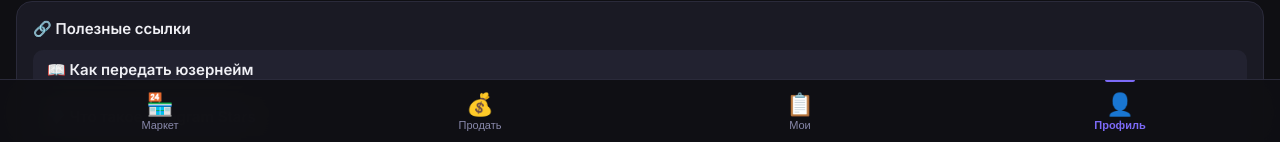
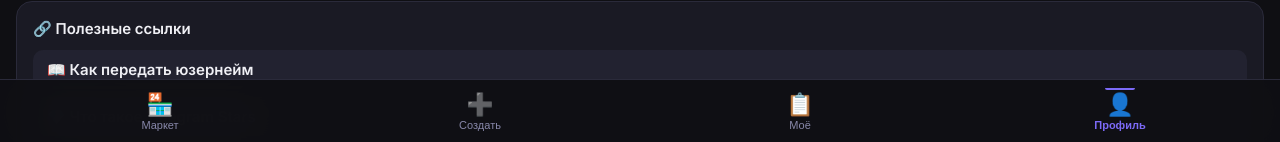
Before and after one commit to Qumaqwe/telegram-user-mrct, a React (Vite) app in the folder frontend/: page /profile in a window 1280 px wide. Shown: the part 655-797 px from the top of the page. Built offline with nearby package versions, Linux system fonts and the light colour scheme; no server answers.

Commit message:
Update Navbar.jsx

```diff
--- a/frontend/src/components/Navbar.jsx
+++ b/frontend/src/components/Navbar.jsx
@@ -1,10 +1,10 @@
 import { useLocation, useNavigate } from 'react-router-dom';
 
 const tabs = [
-  { path: '/', label: 'Маркет', icon: '🏪' },
-  { path: '/sell', label: 'Продать', icon: '💰' },
-  { path: '/my-listings', label: 'Мои', icon: '📋' },
-  { path: '/profile', label: 'Профиль', icon: '👤' },
+  { path: '/',            label: 'Маркет',  icon: '🏪' },
+  { path: '/create',      label: 'Создать', icon: '➕' },
+  { path: '/my-orders',   label: 'Моё',     icon: '📋' },
+  { path: '/profile',     label: 'Профиль', icon: '👤' },
 ];
 
 export default function Navbar() {
@@ -13,10 +13,7 @@ export default function Navbar() {
 
   return (
     <nav style={{
-      position: 'fixed',
-      bottom: 0,
-      left: 0,
-      right: 0,
+      position: 'fixed', bottom: 0, left: 0, right: 0,
       background: 'rgba(15, 15, 19, 0.95)',
       backdropFilter: 'blur(20px)',
       borderTop: '1px solid var(--border)',
@@ -31,33 +28,21 @@ export default function Navbar() {
             key={tab.path}
             onClick={() => navigate(tab.path)}
             style={{
-              flex: 1,
-              background: 'none',
-              border: 'none',
-              display: 'flex',
-              flexDirection: 'column',
-              alignItems: 'center',
-              gap: '3px',
-              padding: '6px 4px',
-              cursor: 'pointer',
+              flex: 1, background: 'none', border: 'none', position: 'relative',
+              display: 'flex', flexDirection: 'column', alignItems: 'center',
+              gap: '3px', padding: '6px 4px', cursor: 'pointer',
               color: active ? 'var(--accent)' : 'var(--text-secondary)',
               transition: 'color 0.15s',
             }}
           >
-            <span style={{ fontSize: '22px', lineHeight: 1 }}>{tab.icon}</span>
-            <span style={{ fontSize: '11px', fontWeight: active ? 600 : 400 }}>
-              {tab.label}
-            </span>
             {active && (
               <div style={{
-                position: 'absolute',
-                top: 0,
-                width: '30px',
-                height: '2px',
-                background: 'var(--accent)',
-                borderRadius: '0 0 4px 4px',
+                position: 'absolute', top: 0, width: '30px', height: '2px',
+                background: 'var(--accent)', borderRadius: '0 0 4px 4px',
               }} />
             )}
+            <span style={{ fontSize: '22px', lineHeight: 1 }}>{tab.icon}</span>
+            <span style={{ fontSize: '11px', fontWeight: active ? 600 : 400 }}>{tab.label}</span>
           </button>
         );
       })}
```
